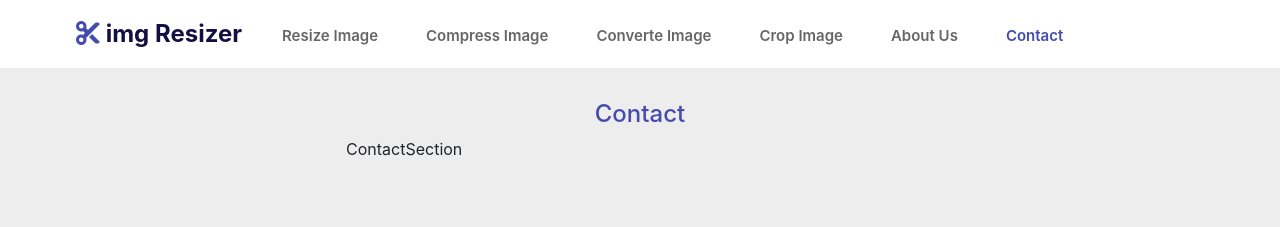
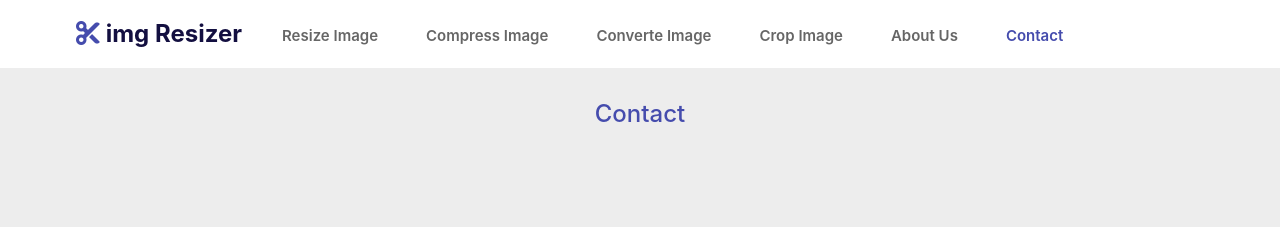
Before and after one commit to sarathbabysb/img_resizer, a React (Create React App) app: page /contact in a window 1280 px wide. Shown: the top 227 px of the page. Built offline with nearby package versions, Linux system fonts and the light colour scheme.

Commit message:
aboutus,contct page modified

```diff
--- a/src/pages/AboutSection.js
+++ b/src/pages/AboutSection.js
@@ -4,7 +4,7 @@ const AboutSection = () => {
       <div className="col-md-6 offset-md-3 col-sm-12 offset-sm-0">
         <h4 className="title text-center">About Us</h4>
         <div className="row">
-          AboutSection
+
         </div>
       </div>
     </div>
--- a/src/pages/ContactSection.js
+++ b/src/pages/ContactSection.js
@@ -3,7 +3,7 @@ const ContactSection = () => {
     <div className="row">
       <div className="col-md-6 offset-md-3 col-sm-12 offset-sm-0">
         <h4 className="title text-center">Contact</h4>
-        <div className="row">ContactSection</div>
+        <div className="row"></div>
       </div>
     </div>
   );
```
